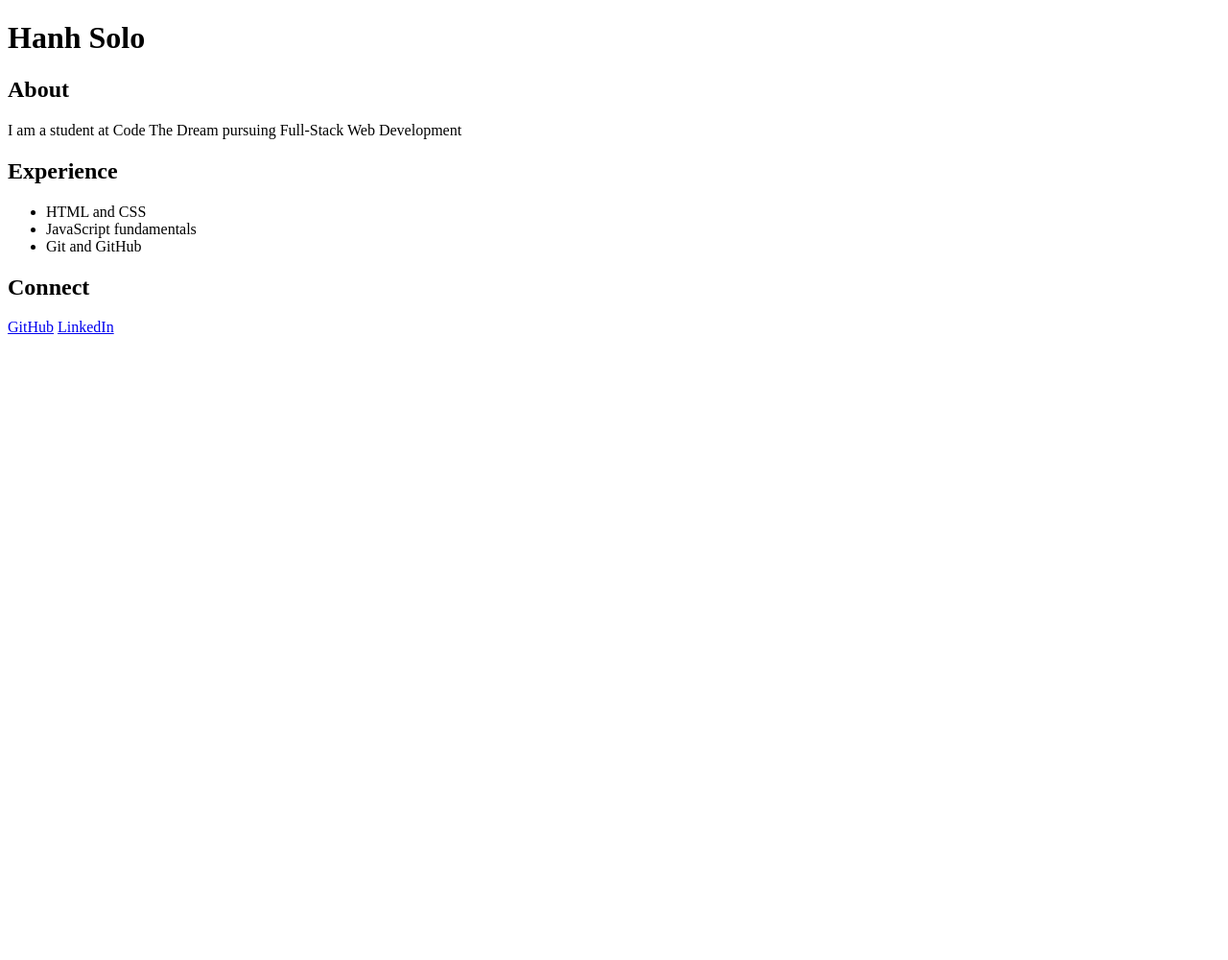
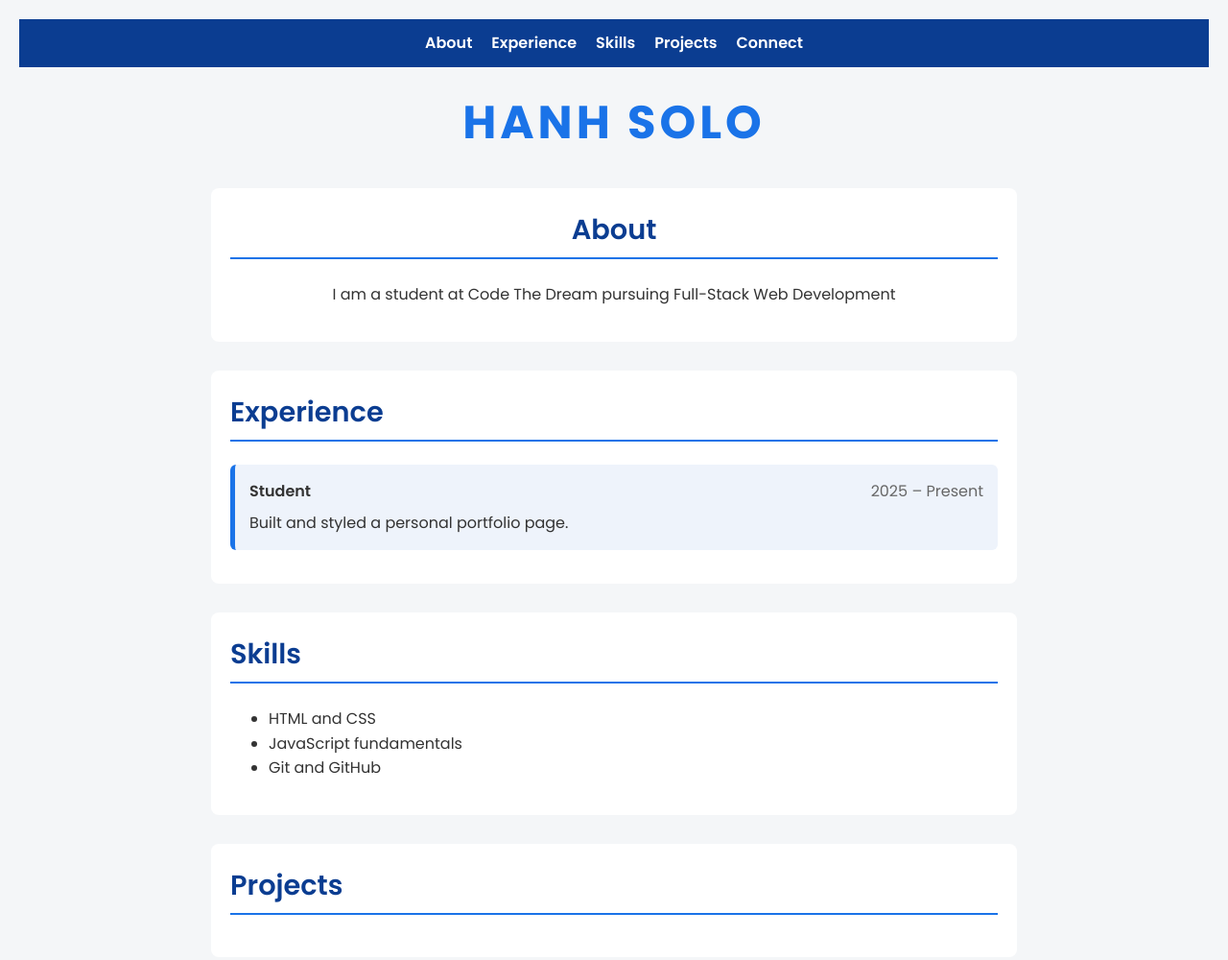
Before and after one commit to seattlefurby17/hanhSolo-JS-Intro-26.4, a plain HTML site: page index.html in a window 1280 px wide. Shown: the top 1000 px of the page at 96% size. Before the commit the page ends 800 px from the top, so only its background shows below. Drawn offline with Linux system fonts and the light colour scheme.

Commit message:
Add CSS styling, nav, Skills and Projects sections, Flexbox layouts

```diff
--- /dev/null
+++ b/css/index.css
@@ -0,0 +1,133 @@
+@import url('https://fonts.googleapis.com/css2?family=Poppins:wght@400;600;700&display=swap');
+html {
+  scroll-behavior: smooth;
+}
+
+/* Body background color, default text color, font family */
+body {
+  background-color: #f4f6f8;
+  color: #333333;
+  font-family: 'Poppins', Arial, sans-serif;
+  line-height: 1.6;
+  margin: 0;
+  padding: 20px;
+}
+
+/* A new look for your name at the top */
+h1 {
+  font-size: 3rem;
+  font-weight: 700;
+  color: #1a73e8;
+  text-align: center;
+  text-transform: uppercase;
+  letter-spacing: 4px;
+  margin: 20px 0;
+}
+
+/* Heading font size, weight, and color */
+h2 {
+  font-size: 1.8rem;
+  font-weight: 600;
+  color: #0b3d91;
+  border-bottom: 2px solid #1a73e8;
+  padding-bottom: 6px;
+  margin-top: 0;
+}
+
+/* Padding/margin between sections */
+section {
+  max-width: 800px;
+  margin: 30px auto;
+  padding: 20px;
+  background-color: #ffffff;
+  border-radius: 8px;
+  scroll-margin-top: 70px;
+}
+
+/* Alignment change on at least one section */
+#About {
+  text-align: center;
+}
+
+/* Experience list items styled as blocks */
+#Experience ul {
+  list-style: none;
+  padding: 0;
+  margin: 0;
+}
+
+#Experience li {
+  background-color: #eef3fb;
+  border-left: 5px solid #1a73e8;
+  border-radius: 6px;
+  padding: 15px;
+  margin-bottom: 15px;
+}
+
+/* Connect links styled */
+#Connect a {
+  display: inline-block;
+  background-color: #1a73e8;
+  color: #ffffff;
+  text-decoration: none;
+  padding: 10px 18px;
+  border-radius: 20px;
+  margin: 5px;
+}
+
+#Connect a:hover {
+  background-color: #0b3d91;
+}
+
+/* Navigation */
+nav {
+  display: flex;
+  justify-content: center;
+  gap: 20px;
+  background-color: #0b3d91;
+  padding: 12px;
+  position: sticky; /* optional: keeps nav visible while scrolling */
+  top: 0;
+}
+
+nav a {
+  color: #ffffff;
+  text-decoration: none;
+  font-weight: 600;
+}
+
+nav a:hover {
+  text-decoration: underline;
+}
+
+/* Experience layout with Flexbox */
+#Experience li {
+  display: flex;
+  flex-wrap: wrap;
+  justify-content: space-between;
+}
+
+.job-title {
+  font-weight: 600;
+}
+
+.job-dates {
+  color: #666666;
+}
+
+.job-description {
+  flex-basis: 100%;
+  margin: 8px 0 0;
+}
+
+/* Connect layout with Flexbox */
+#Connect {
+  display: flex;
+  flex-wrap: wrap;
+  justify-content: center;
+  gap: 10px;
+}
+
+#Connect h2 {
+  flex-basis: 100%;
+}
--- a/index.html
+++ b/index.html
@@ -5,8 +5,16 @@
             <meta charset="utf-8">
             <meta name="description" content="Portfolio of Hanh Solo">
             <meta name="viewport" content="width=device-width, initial-scale=1.0">
+        <link rel="stylesheet" href="css/index.css">
     </head>
     <body>
+        <nav>
+            <a href="#About">About</a>
+            <a href="#Experience">Experience</a>
+            <a href="#Skills">Skills</a>
+            <a href="#Projects">Projects</a>
+            <a href="#Connect">Connect</a>
+        </nav>
         <h1>Hanh Solo</h1>
         <section id="About">
             <h2>About</h2>
@@ -15,10 +23,24 @@
         <section id="Experience">
             <h2>Experience</h2>
             <ul>
+                <li>
+                    <span class="job-title">Student</span>
+                    <span class="job-dates">2025 – Present</span>
+                    <p class="job-description">Built and styled a personal portfolio page.</p>
+                </li>
+            </ul>
+        </section>
+        <section id="Skills">
+            <h2>Skills</h2>
+            <ul>
                 <li>HTML and CSS</li>
                 <li>JavaScript fundamentals</li>
                 <li>Git and GitHub</li>
             </ul>
+        </section>
+        <section id="Projects">
+            <h2>Projects</h2>
+            <ul></ul>
         </section>
         <section id="Connect">
             <h2>Connect</h2>
```
